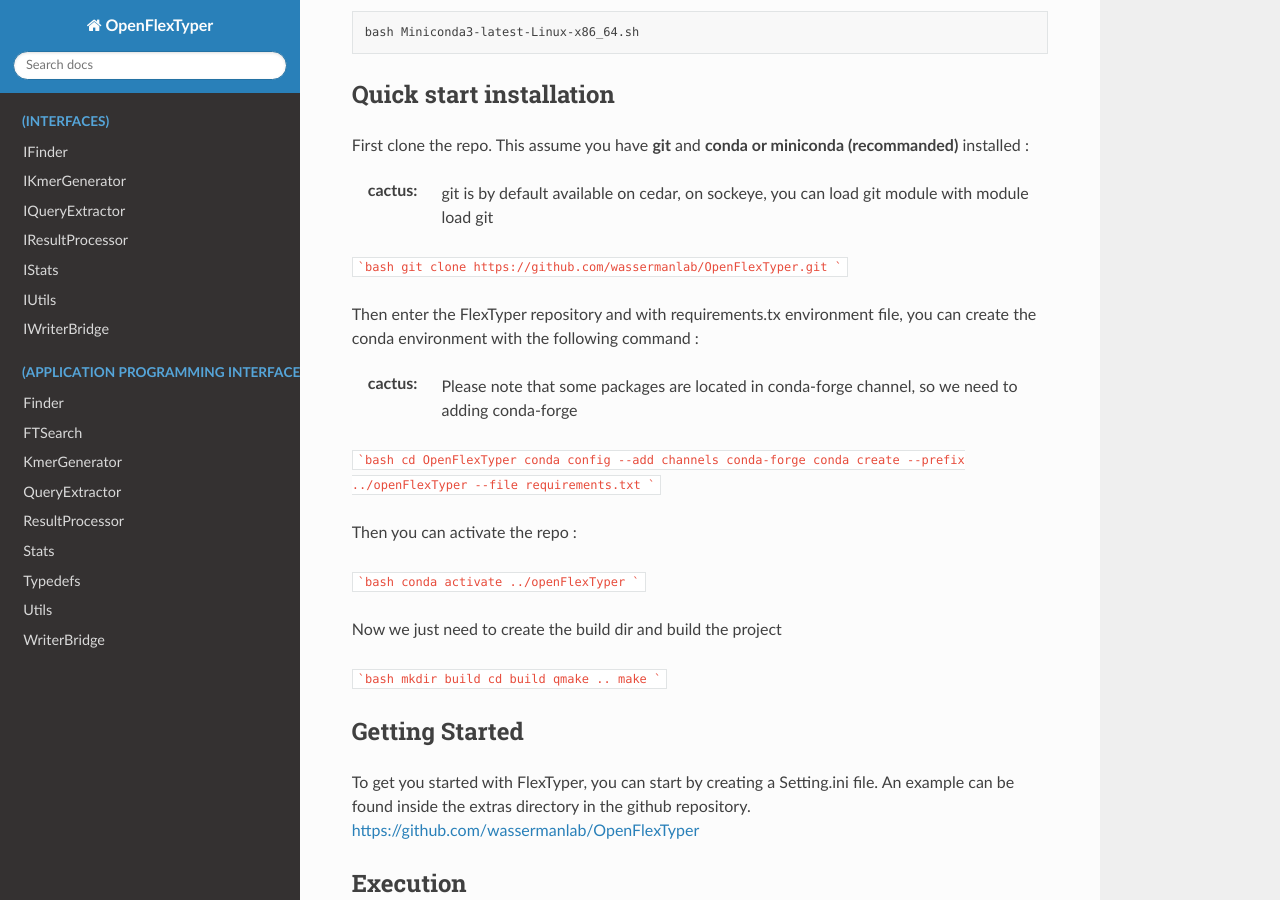
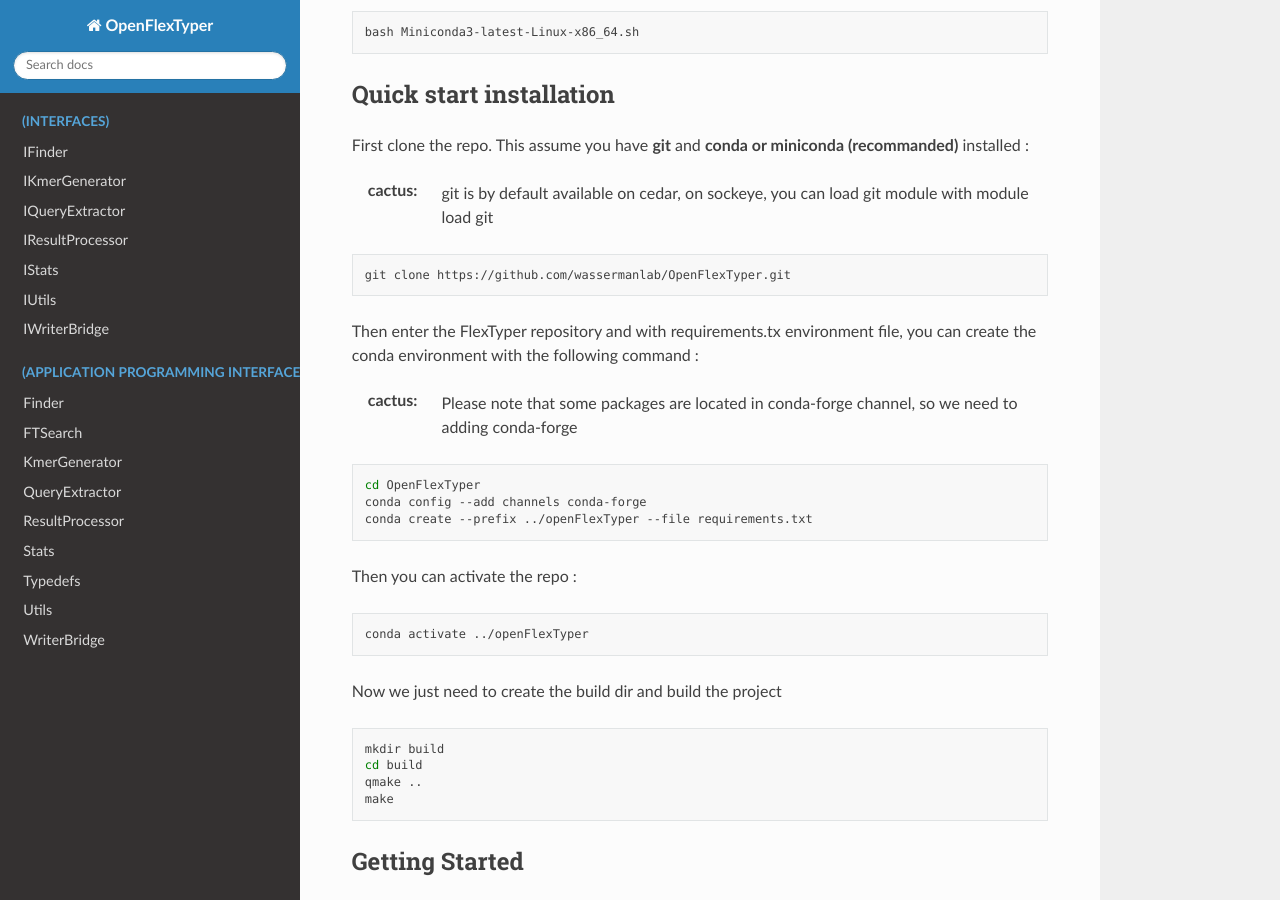
Before and after one commit to wassermanlab/OpenFlexTyper, a Sphinx documentation site: the page built from docs/source/index.rst, in a window 1280 px wide and 900 px high, scrolled down 562 px. Built offline with Sphinx 7.4.7 and the Read the Docs theme 2.0.0, drawn with Linux system fonts in a browser that asks for light colours.

Commit message:
Update index.rst

````diff
--- a/docs/source/index.rst
+++ b/docs/source/index.rst
@@ -38,35 +38,35 @@
 
 :cactus: git is by default available on cedar, on sockeye, you can load git module with module load git
 
-```bash
-git clone https://github.com/wassermanlab/OpenFlexTyper.git
-```
+.. code:: bash
+
+   git clone https://github.com/wassermanlab/OpenFlexTyper.git
 
 Then enter the FlexTyper repository and
 with requirements.tx environment file, you can create the conda environment with the following command :
 
 :cactus: Please note that some packages are located in conda-forge channel, so we need to adding conda-forge
 
-```bash
-cd OpenFlexTyper
-conda config --add channels conda-forge
-conda create --prefix ../openFlexTyper --file requirements.txt
-```
+.. code:: bash
+
+   cd OpenFlexTyper
+   conda config --add channels conda-forge
+   conda create --prefix ../openFlexTyper --file requirements.txt
 
 Then you can activate the repo :
 
-```bash
-conda activate ../openFlexTyper
-```
+.. code:: bash
+
+   conda activate ../openFlexTyper
 
 Now we just need to create the build dir and build the project
 
-```bash
-mkdir build
-cd build
-qmake ..
-make
-```
+.. code:: bash
+
+   mkdir build
+   cd build
+   qmake ..
+   make
 
 
 Getting Started
````
